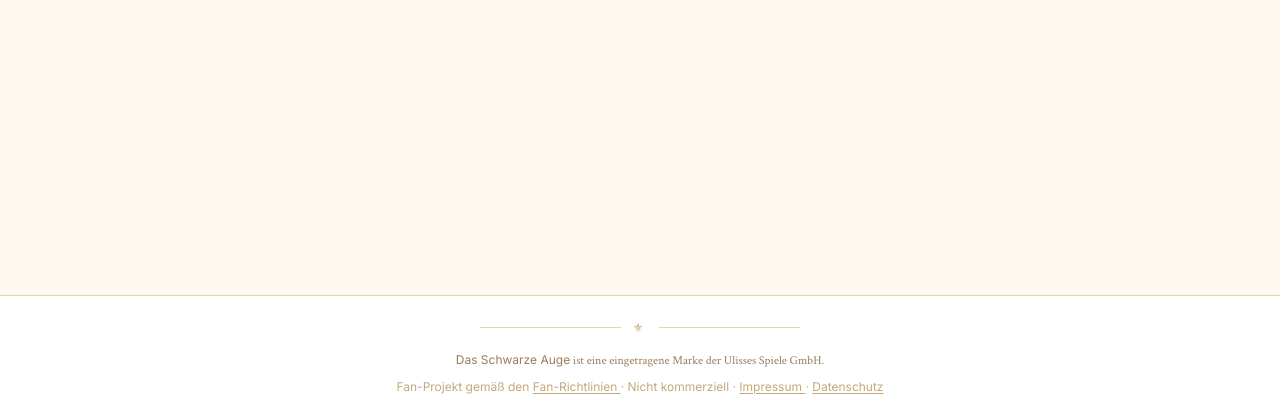
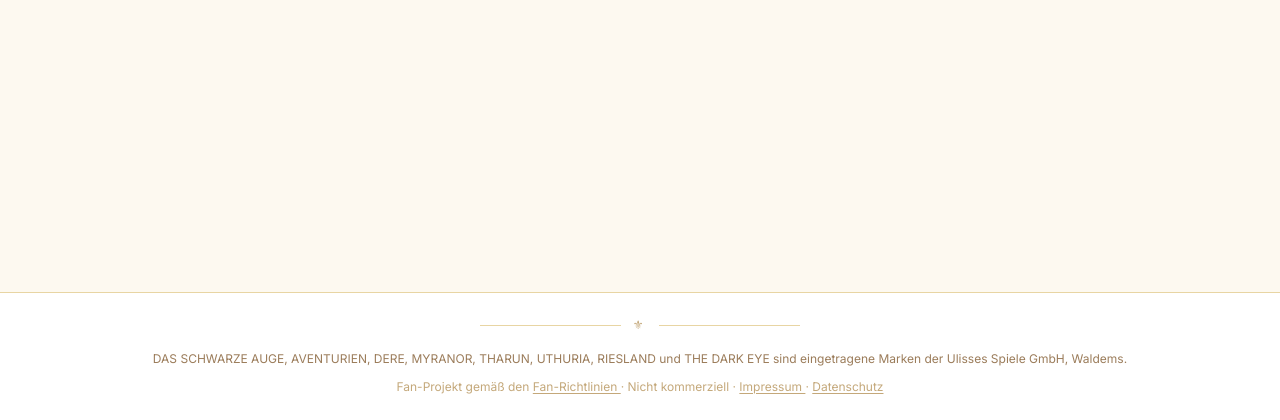
Before and after one commit to cmdhertel/Aventurische-Namensschmiede, a Python web app: template web/templates/base.html in a window 1280 px wide. Shown: the part 380-800 px from the top of the page. Run offline with Jinja, Linux system fonts and the light colour scheme; the template is opened without the code that fills it, so the values that code supplies are empty; style sheets or scripts are compiled from the project's sources; some libraries are stand-ins or nearby versions.

Commit message:
legal: vollständiger Markenhinweis + explizite Genehmigung von Ulisses

```diff
--- a/web/templates/base.html
+++ b/web/templates/base.html
@@ -123,9 +123,9 @@
           style="border-color: var(--color-divider); background-color: var(--color-surface);">
     <div class="max-w-5xl xl:max-w-7xl 2xl:max-w-screen-2xl mx-auto px-4 sm:px-6 xl:px-8 py-6 text-center space-y-2">
       <div class="ornament max-w-xs mx-auto mb-4"><span>⚜</span></div>
-      <p class="text-xs" style="color: var(--color-text-muted);">
-        <span style="font-family: 'Inter', sans-serif;">Das Schwarze Auge</span>
-        ist eine eingetragene Marke der Ulisses Spiele GmbH.
+      <p class="text-xs leading-relaxed px-2 sm:px-0" style="color: var(--color-text-muted); font-family: 'Inter', sans-serif;">
+        DAS SCHWARZE AUGE, AVENTURIEN, DERE, MYRANOR, THARUN, UTHURIA, RIESLAND und THE DARK EYE
+        sind eingetragene Marken der Ulisses Spiele GmbH, Waldems.
       </p>
       <p class="text-xs leading-relaxed px-2 sm:px-0" style="color: var(--color-text-faint); font-family: 'Inter', sans-serif;">
         Fan-Projekt gemäß den
```
Also changed, not shown: web/templates/rechtliches.html (+10 -5 lines).
